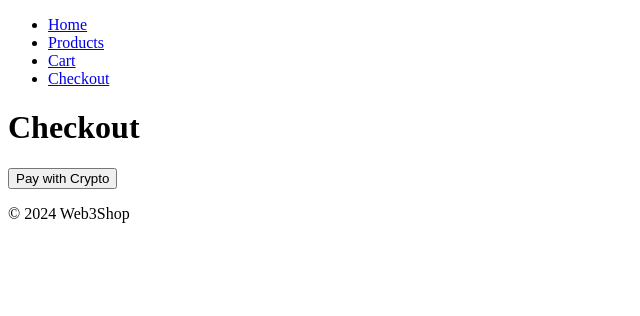
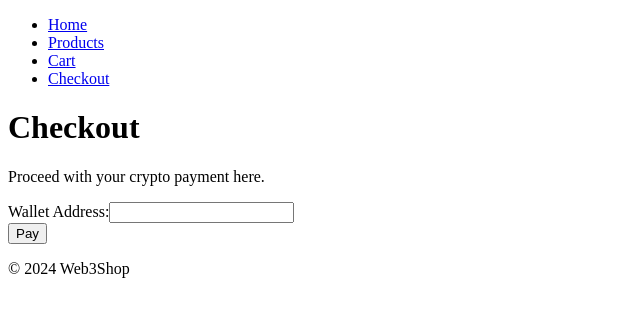
Before and after one commit to Johncryptohunt/web3shop, a Next.js app: page /checkout in a window 1280 px wide. Shown: the top 316 px of the page, without its empty margins (0-640 px from the left). Built offline with nearby package versions, Linux system fonts and the light colour scheme.

Commit message:
Update Checkout with context-based payment handling

```diff
--- a/src/components/PaymentForm.js
+++ b/src/components/PaymentForm.js
@@ -1,43 +1,28 @@
-// components/PaymentForm.js
-import React from 'react';
-import axios from 'axios';
+// src/components/PaymentForm.js
+import React, { useState } from 'react';
 
-const PaymentForm = ({ amount, currency, productName }) => {
+const PaymentForm = ({ onSubmit }) => {
+  const [walletAddress, setWalletAddress] = useState('');
 
-  const handlePayment = async () => {
-    try {
-      const response = await axios.post(
-        'https://api.commerce.coinbase.com/checkouts',
-        {
-          name: productName,
-          description: `Payment for ${productName}`,
-          local_price: {
-            amount: amount,
-            currency: currency
-          },
-          pricing_type: 'fixed_price'
-        },
-        {
-          headers: {
-            'Content-Type': 'application/json',
-            'X-CC-Api-Key': 'organizations/7c85859b-4568-4b8c-af93-7bb7bbce94d1/apiKeys/4df74552-3f4d-4a1f-a75c-247fcf390eab', // Replace with your actual API key
-            'X-CC-Version': '2018-03-22'
-          }
-        }
-      );
-
-      // Redirect to payment page
-      window.location.href = response.data.data.hosted_url;
-
-    } catch (error) {
-      console.error('Error creating Coinbase Commerce checkout:', error);
-    }
+  const handleSubmit = (e) => {
+    e.preventDefault();
+    onSubmit(walletAddress);
   };
 
   return (
-    <div>
-      <button onClick={handlePayment}>Pay with Crypto</button>
-    </div>
+    <form onSubmit={handleSubmit}>
+      <div>
+        <label htmlFor="walletAddress">Wallet Address:</label>
+        <input
+          type="text"
+          id="walletAddress"
+          value={walletAddress}
+          onChange={(e) => setWalletAddress(e.target.value)}
+          required
+        />
+      </div>
+      <button type="submit">Pay</button>
+    </form>
   );
 };
 
--- a/src/context/CartContext.js
+++ b/src/context/CartContext.js
@@ -1,9 +1,11 @@
+// src/context/CartContext.js
 import React, { createContext, useState } from 'react';
 
 export const CartContext = createContext();
 
 export const CartProvider = ({ children }) => {
   const [cart, setCart] = useState([]);
+  const [paymentInfo, setPaymentInfo] = useState(null);
 
   const addToCart = (product) => {
     setCart((prevCart) => [...prevCart, product]);
@@ -13,8 +15,14 @@ export const CartProvider = ({ children }) => {
     setCart((prevCart) => prevCart.filter(item => item.id !== id));
   };
 
+  const handlePayment = (walletAddress) => {
+    setPaymentInfo({ walletAddress });
+    console.log('Payment received from wallet:', walletAddress);
+    // Here you would handle the payment processing logic
+  };
+
   return (
-    <CartContext.Provider value={{ cart, addToCart, removeFromCart }}>
+    <CartContext.Provider value={{ cart, addToCart, removeFromCart, paymentInfo, handlePayment }}>
       {children}
     </CartContext.Provider>
   );
--- a/src/pages/checkout.js
+++ b/src/pages/checkout.js
@@ -1,19 +1,19 @@
-// pages/checkout.js
-import React from 'react';
+// src/pages/checkout.js
+import React, { useContext } from 'react';
 import Navbar from '../components/Navbar';
 import Footer from '../components/Footer';
 import PaymentForm from '../components/PaymentForm';
+import { CartContext } from '../context/CartContext';
 
 const Checkout = () => {
+  const { handlePayment } = useContext(CartContext);
+
   return (
     <div>
       <Navbar />
       <h1>Checkout</h1>
-      <PaymentForm
-        amount={50.00} // Example amount in USD or equivalent
-        currency="USD" // Currency (can be changed based on your setup)
-        productName="Example Product" // Replace with your product name
-      />
+      <p>Proceed with your crypto payment here.</p>
+      <PaymentForm onSubmit={handlePayment} />
       <Footer />
     </div>
   );
```
